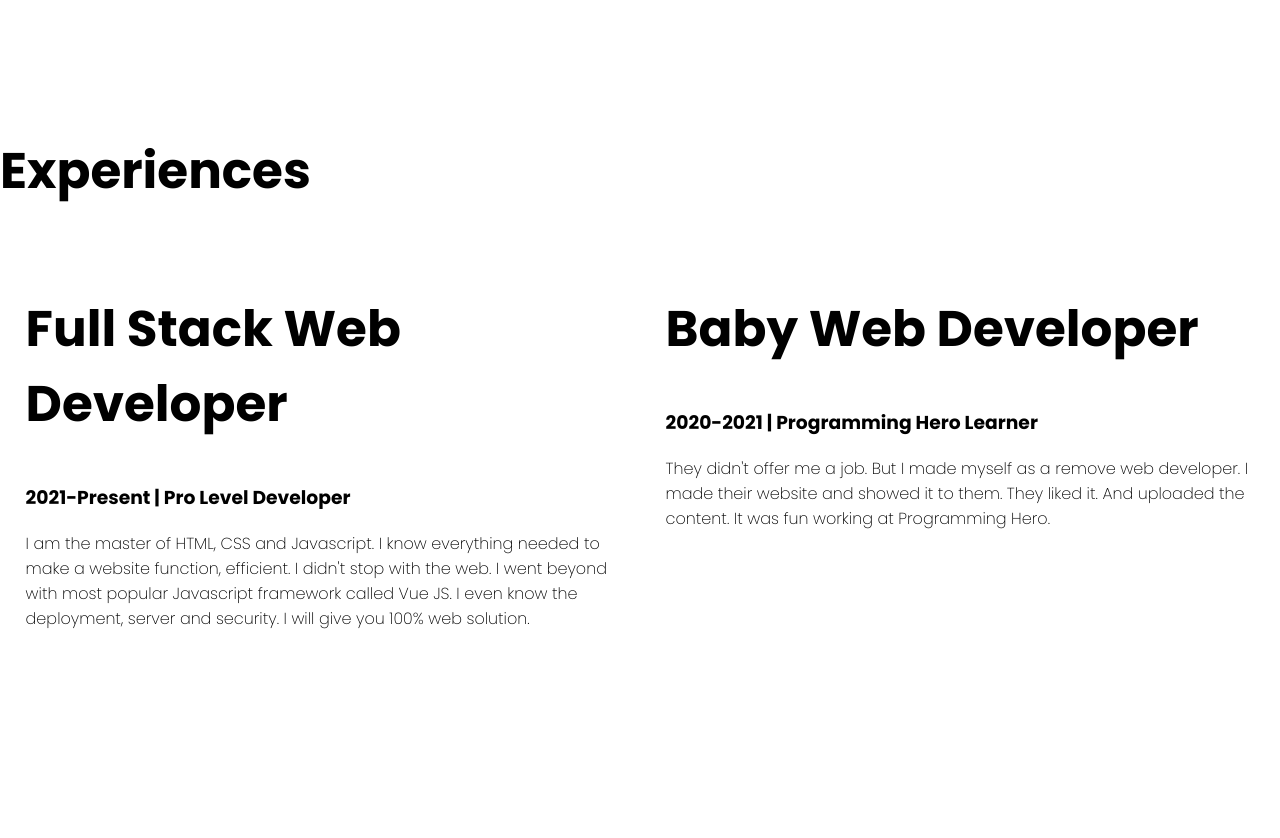
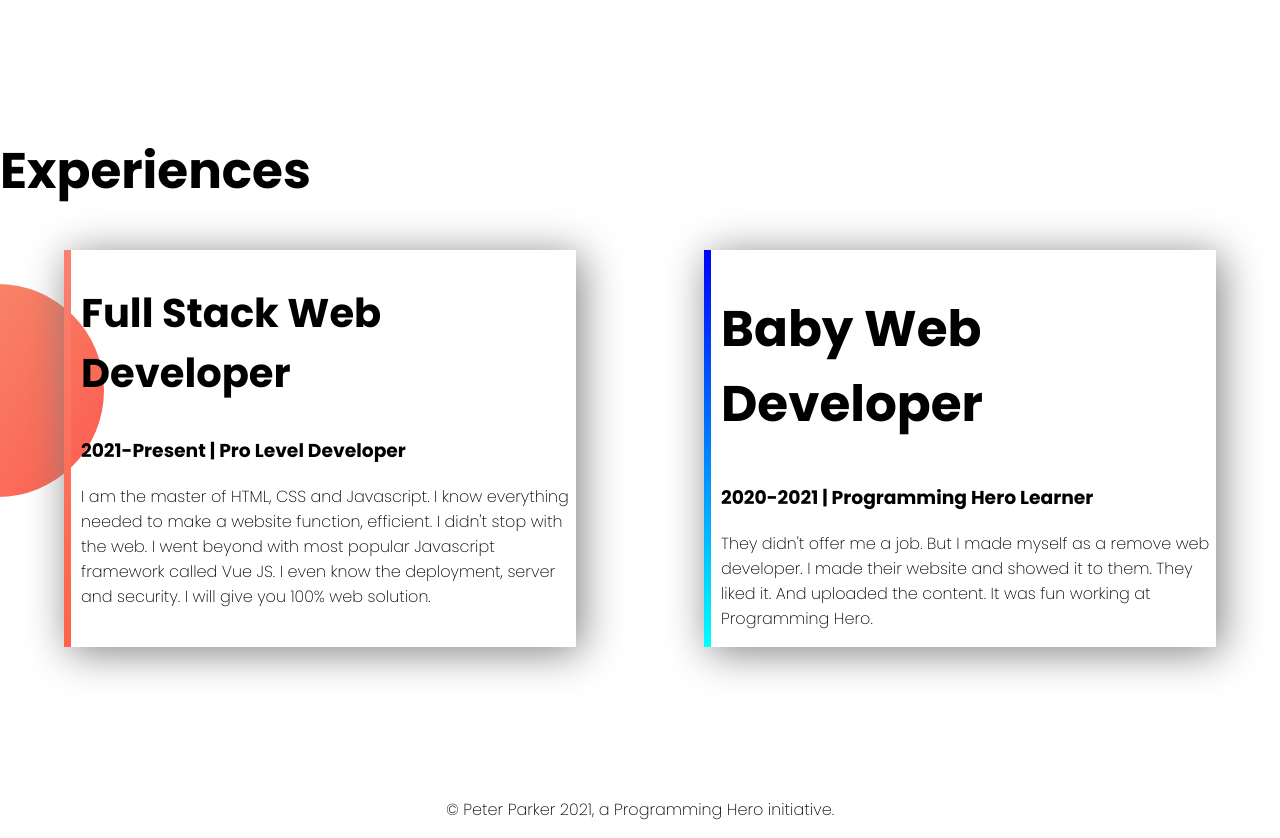
Before and after one commit to ahmed-nasir/developer-portfolio, a plain HTML site: page index.html in a window 1280 px wide. Shown: the part 1080-1918 px from the top of the page. Before the commit the page ends 1877 px from the top, so only its background shows below. Drawn offline with Linux system fonts and the light colour scheme.

Commit message:
experience & footer

```diff
--- a/index.html
+++ b/index.html
@@ -53,8 +53,8 @@
     <section class="experience-area">
         <h1>Experiences</h1>
         <div class="flexibale-content">
-            <div class="half-width">
-                <h1>Full Stack Web Developer</h1>
+            <div id="full-stack-developer-experience" class="experience-item">
+                <h2>Full Stack Web Developer</h2>
                 <h3>2021-Present | Pro Level Developer</h3>
                 <p>I am the master of HTML, CSS and Javascript. I know everything needed to make a website function,
                     efficient. I didn't stop with the web. I went beyond with most popular Javascript framework called
@@ -62,7 +62,7 @@
                     JS. I even know the deployment, server and security. I will give you 100% web solution.</p>
 
             </div>
-            <div class="half-width">
+            <div id="web-developer-experience" class="experience-item">
                 <h1>Baby Web Developer</h1>
                 <h3>2020-2021 | Programming Hero Learner</h3>
                 <p>They didn't offer me a job. But I made myself as a remove web developer. I made their website and
@@ -72,6 +72,9 @@
 
         </div>
     </section>
+    <footer>
+        <p>© Peter Parker 2021, a Programming Hero initiative.</p>
+    </footer>
 </body>
 
 </html>
--- a/style.css
+++ b/style.css
@@ -5,6 +5,9 @@ body{
 }
 h1{
     font-size: 50px;
+}
+h2{
+    font-size: 40px;
 }
 span{
     color: orange;
@@ -47,3 +50,33 @@ span{
 #dream-big-right{
     padding-right: 7%;
 }
+
+.experience-area{
+    background-image: url(img/exp-bg.png);
+    background-repeat: no-repeat;
+    background-position: left;
+}
+
+.experience-item{
+    width: 40%;
+    margin-left: 5%;
+    margin-right: 5%;
+    padding-left: 10px;
+    box-shadow: 5px 5px 40px gray ;
+
+}
+
+#full-stack-developer-experience{
+    border-left: 7px solid;
+    border-image: linear-gradient(salmon, tomato);
+    border-image-slice: 1;
+}
+
+#web-developer-experience{
+    border-left: 7px solid;
+    border-image: linear-gradient(blue, cyan);
+    border-image-slice: 1;
+}
+footer p{
+    text-align: center;
+}
```
Also changed, not shown: img/jhankar.png (deleted), img/jhankar2.png (deleted).
